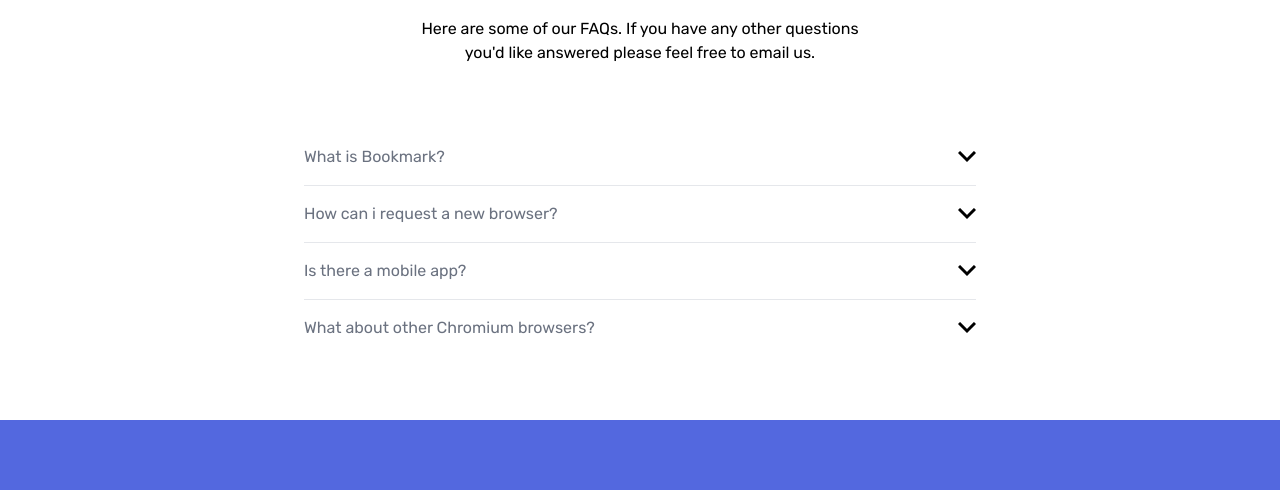
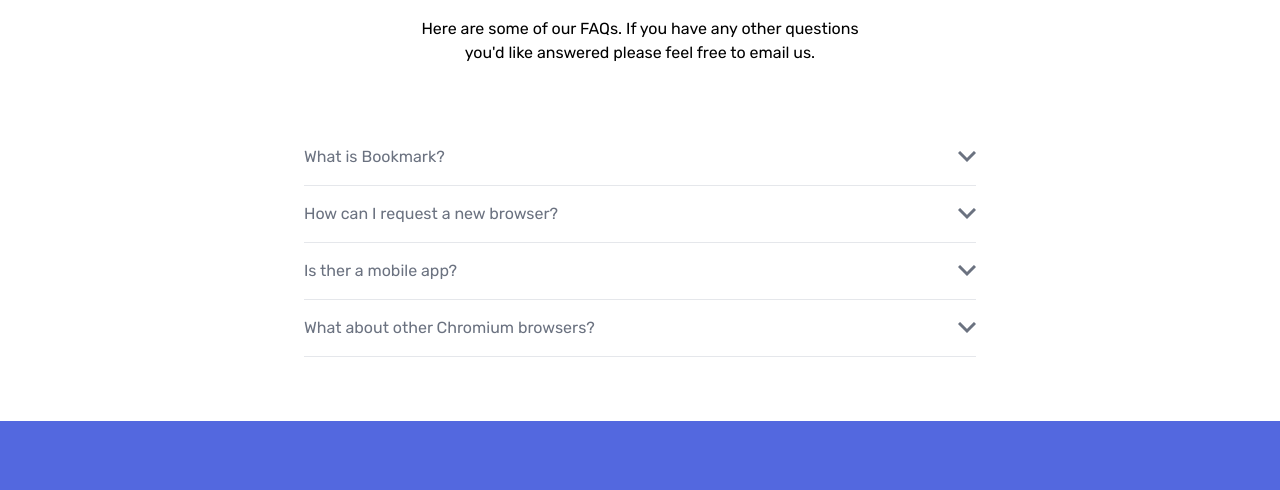
Before and after one commit to King-OJ/bookmark, a React (Create React App) app: page / in a window 1280 px wide. Shown: the part 2280-2770 px from the top of the page. Built offline with nearby package versions, Linux system fonts and the light colour scheme; a web font is replaced by a local one.

Commit message:
faq-arrow-focus-state

```diff
--- a/src/components/FAQ.js
+++ b/src/components/FAQ.js
@@ -5,13 +5,9 @@ export default function FAQ() {
 
   function toggleDetail(e){
 
-    if(e.target.id === "title"){
+    if(e.target.id === "title" || e.target.id === "icon"){
       e.target.parentNode.parentNode.firstChild.nextSibling.classList.toggle("hidden")
-    }
-    else if(e.target.id === "icon") {
-      e.target.parentNode.parentNode.parentNode.firstChild.nextSibling.classList.toggle("hidden")
-    }
-    else {
+    } else {
       e.target.parentNode.children[1].classList.toggle('hidden')
     }
 
@@ -25,63 +21,112 @@ export default function FAQ() {
         <p className="text-md max-w-md mx-auto font-medium text-center mb-16">Here are some of our FAQs. If you have any other questions you'd like answered please feel free to email us.</p>
 
         {/* questions box */}
-        <div className="max-w-md md:max-w-2xl mx-auto divide-y">
+        <div className="max-w-md md:max-w-2xl mx-auto">
 
-          {/* question 1 */}
-          <div className="group text-gray-500 py-4" onClick={(e)=>
-              toggleDetail(e)
-             }>
-            <div className="group flex items-center justify-between hover:cursor-pointer">
-              <h5 className="group-hover:text-softRed" id='title'>What is Bookmark?</h5>
-              <div className="group-focus:-rotate-180 transition duration-500 ease group-focus:text-red-500" id='icon'>
-                <img src={arrowUp} alt="" className=""  />
+        {/* Question tab 1 */}
+        <div class="py-1 border-b outline-none group" tabindex="1">
+          {/* Tab Flex Container */}
+          <div class="flex items-center justify-between py-3 text-gray-500 transition duration-500 cursor-pointer ease group">
+            {/* tab title */}
+            <div class="transition duration-500 ease group-hover:text-red-500">What is Bookmark?</div>
+            {/* Arrow */}
+            <div class="transition duration-500 ease group-focus:-rotate-180 group-focus:text-red-500">
+              <svg xmlns="http://www.w3.org/2000/svg" width="18" height="12">
+                <path
+                  fill="none"
+                  stroke="currentColor"
+                  stroke-width="3"
+                  d="M1 1l8 8 8-8"
+                />
+              </svg>
             </div>
           </div>
 
-            <p className='mt-4 hidden' id="detail">Call me, my name is Clement Ojigs. Fugiat, repellat amet doloribus consequuntur eos similique provident tempora voluptates iure quia fuga dicta voluptatibus culpa mollitia recusandae delectus id suscipit labore?</p>
+          {/* Tab Inner Content */}
+          <div class="overflow-hidden transition duration-500 group-focus:max-h-screen max-h-0 ease">
+            <p class="py-2 text-justify text-gray-400">Call me, my name is Clement Ojigs. Fugiat, repellat amet doloribus consequuntur eos similique provident tempora voluptates iure quia fuga dicta voluptatibus culpa mollitia recusandae delectus id suscipit labore?</p>
           </div>
 
-          {/* question 2 */}
-          <div className="group text-gray-500 py-4" onClick={(e)=>
-              toggleDetail(e)
-             }>
-            <div className="group flex items-center justify-between hover:cursor-pointer">
-              <h5 className="group-hover:text-softRed" id='title'>How can i request a new browser?</h5>
-              <div className="group-focus:-rotate-180 transition duration-500 ease group-focus:text-red-500" id='icon'>
-                <img src={arrowUp} alt="" className=""  />
+        </div>
+
+        {/* Question tab 2 */}
+        <div class="py-1 border-b outline-none group" tabindex="2">
+          {/* Tab Flex Container */}
+          <div class="flex items-center justify-between py-3 text-gray-500 transition duration-500 cursor-pointer ease group">
+            {/* tab title */}
+            <div class="transition duration-500 ease group-hover:text-red-500">How can I request a new browser?</div>
+            {/* Arrow */}
+            <div class="transition duration-500 ease group-focus:-rotate-180 group-focus:text-red-500">
+              <svg xmlns="http://www.w3.org/2000/svg" width="18" height="12">
+                <path
+                  fill="none"
+                  stroke="currentColor"
+                  stroke-width="3"
+                  d="M1 1l8 8 8-8"
+                />
+              </svg>
             </div>
           </div>
 
-            <p className='mt-4 hidden' id="detail">Lorem ipsum dolor sit amet consectetur adipisicing elit. Fugiat, repellat amet doloribus consequuntur eos similique provident tempora voluptates iure quia fuga dicta voluptatibus culpa mollitia recusandae delectus id suscipit labore?</p>
+          {/* Tab Inner Content */}
+          <div class="overflow-hidden transition duration-500 group-focus:max-h-screen max-h-0 ease">
+            <p class="py-2 text-justify text-gray-400">Call me, my name is Clement Ojigs. Fugiat, repellat amet doloribus consequuntur eos similique provident tempora voluptates iure quia fuga dicta voluptatibus culpa mollitia recusandae delectus id suscipit labore?</p>
           </div>
 
-          {/* question 3 */}
-          <div className="group text-gray-500 py-4" onClick={(e)=>
-              toggleDetail(e)
-             }>
-            <div className="group flex items-center justify-between hover:cursor-pointer">
-              <h5 className="group-hover:text-softRed" id='title'>Is there a mobile app?</h5>
-              <div className="group-focus:-rotate-180 transition duration-500 ease group-focus:text-red-500" id='icon'>
-                <img src={arrowUp} alt="" className=""  />
+        </div>
+
+        {/* Question tab 3 */}
+        <div class="py-1 border-b outline-none group" tabindex="3">
+          {/* Tab Flex Container */}
+          <div class="flex items-center justify-between py-3 text-gray-500 transition duration-500 cursor-pointer ease group">
+            {/* tab title */}
+            <div class="transition duration-500 ease group-hover:text-red-500">Is ther a mobile app?</div>
+            {/* Arrow */}
+            <div class="transition duration-500 ease group-focus:-rotate-180 group-focus:text-red-500">
+              <svg xmlns="http://www.w3.org/2000/svg" width="18" height="12">
+                <path
+                  fill="none"
+                  stroke="currentColor"
+                  stroke-width="3"
+                  d="M1 1l8 8 8-8"
+                />
+              </svg>
             </div>
           </div>
 
-            <p className='mt-4 hidden' id="detail">Lorem ipsum dolor sit amet consectetur adipisicing elit. Fugiat, repellat amet doloribus consequuntur eos similique provident tempora voluptates iure quia fuga dicta voluptatibus culpa mollitia recusandae delectus id suscipit labore?</p>
+          {/* Tab Inner Content */}
+          <div class="overflow-hidden transition duration-500 group-focus:max-h-screen max-h-0 ease">
+            <p class="py-2 text-justify text-gray-400">Call me, my name is Clement Ojigs. Fugiat, repellat amet doloribus consequuntur eos similique provident tempora voluptates iure quia fuga dicta voluptatibus culpa mollitia recusandae delectus id suscipit labore?</p>
           </div>
 
-          {/* question 4 */}
-          <div className="group text-gray-500 py-4" onClick={(e)=>
-              toggleDetail(e)
-             }>
-            <div className="group flex items-center justify-between hover:cursor-pointer">
-              <h5 className="group-hover:text-softRed" id='title'>What about other Chromium browsers?</h5>
-              <div className="group-focus:-rotate-180 transition duration-500 ease group-focus:text-red-500" id='icon'>
-                <img src={arrowUp} alt="" className=""  />
+        </div>
+
+        {/* Question tab 4 */}
+        <div class="py-1 border-b outline-none group" tabindex="4">
+          {/* Tab Flex Container */}
+          <div class="flex items-center justify-between py-3 text-gray-500 transition duration-500 cursor-pointer ease group">
+            {/* tab title */}
+            <div class="transition duration-500 ease group-hover:text-red-500">What about other Chromium browsers?</div>
+            {/* Arrow */}
+            <div class="transition duration-500 ease group-focus:-rotate-180 group-focus:text-red-500">
+              <svg xmlns="http://www.w3.org/2000/svg" width="18" height="12">
+                <path
+                  fill="none"
+                  stroke="currentColor"
+                  stroke-width="3"
+                  d="M1 1l8 8 8-8"
+                />
+              </svg>
             </div>
           </div>
 
-            <p className='mt-4 hidden' id="detail">Lorem ipsum dolor sit amet consectetur adipisicing elit. Fugiat, repellat amet doloribus consequuntur eos similique provident tempora voluptates iure quia fuga dicta voluptatibus culpa mollitia recusandae delectus id suscipit labore?</p>
+          {/* Tab Inner Content */}
+          <div class="overflow-hidden transition duration-500 group-focus:max-h-screen max-h-0 ease">
+            <p class="py-2 text-justify text-gray-400">Call me, my name is Clement Ojigs. Fugiat, repellat amet doloribus consequuntur eos similique provident tempora voluptates iure quia fuga dicta voluptatibus culpa mollitia recusandae delectus id suscipit labore?</p>
           </div>
+
+        </div>
+
 
         </div>
 
```
Lines whose indentation alone changed are shown as unchanged.
